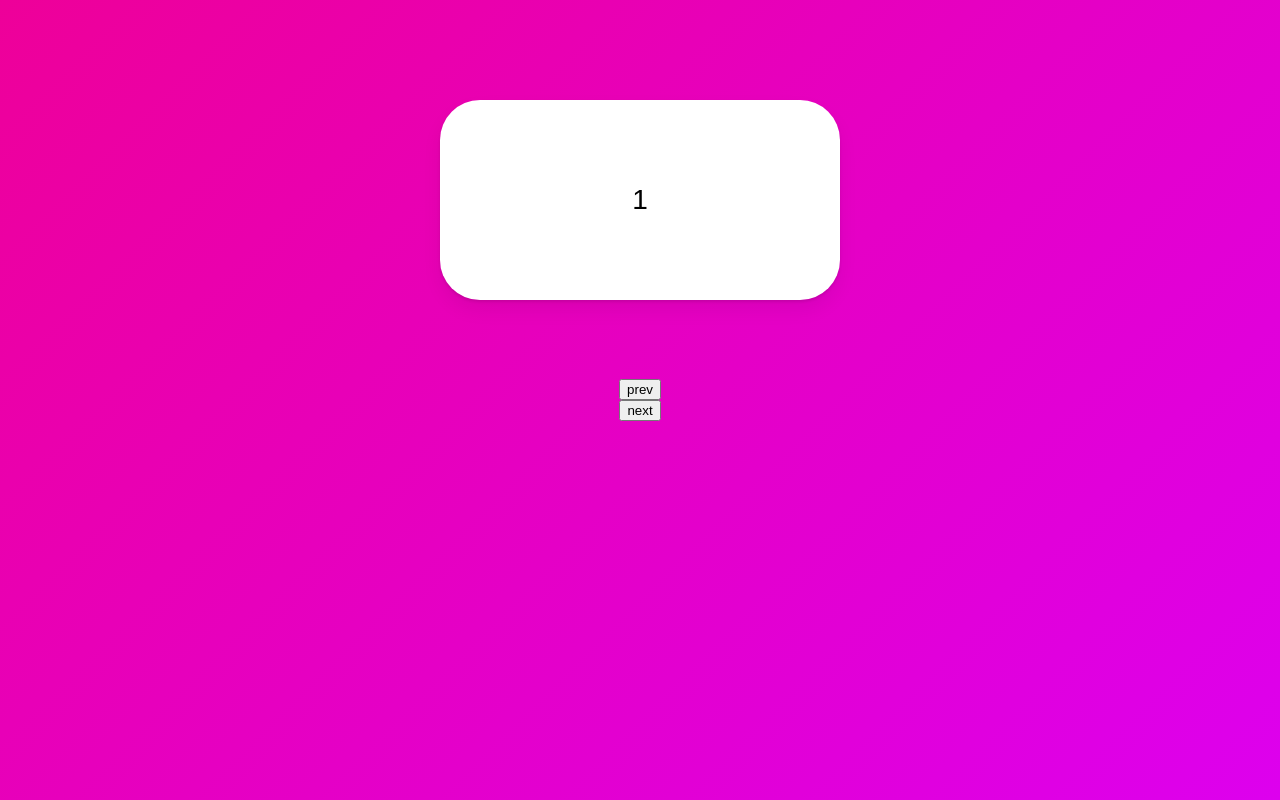
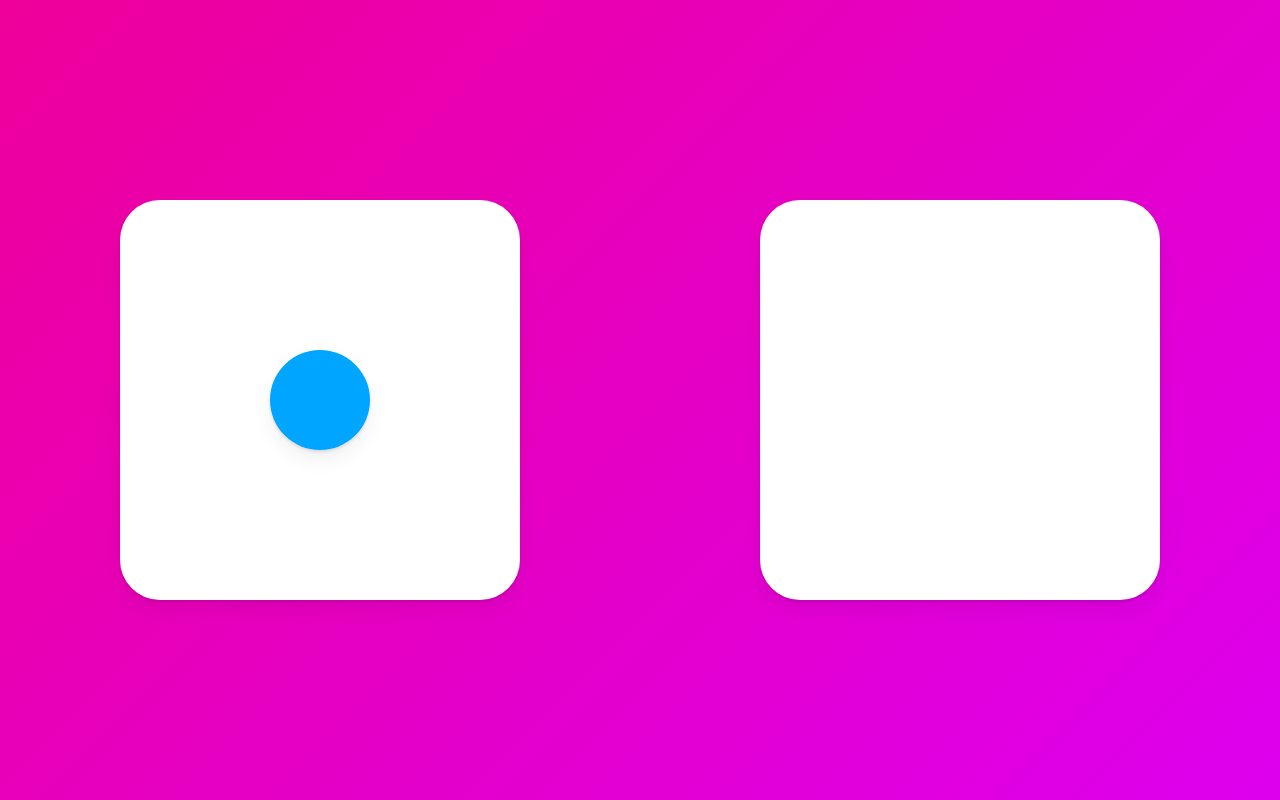
Before and after one commit to seorang42/framer-motion, a React (Create React App) app: page / in a window 1280 px wide. Built offline with nearby package versions, Linux system fonts and the light colour scheme.

Commit message:
8.14 You Need to Watch This

```diff
--- a/src/App.tsx
+++ b/src/App.tsx
@@ -1,79 +1,48 @@
 import styled from "styled-components";
-import { AnimatePresence, motion } from "framer-motion";
+import { motion } from "framer-motion";
 import { useState } from "react";
 
 const Wrapper = styled(motion.div)`
   display: flex;
-  flex-direction: column;
   width: 100vw;
   height: 100vh;
-  justify-content: center;
+  justify-content: space-around;
   align-items: center;
 `;
 
 const Box = styled(motion.div)`
   width: 400px;
-  height: 200px;
-  position: absolute;
-  top: 100px;
+  height: 400px;
   display: flex;
   justify-content: center;
   align-items: center;
-  font-size: 28px;
   background-color: rgba(255, 255, 255, 1);
   border-radius: 40px;
   box-shadow: 0 2px 3px rgba(0, 0, 0, 0.1), 0 10px 20px rgba(0, 0, 0, 0.06);
 `;
 
-const box = {
-  entry: (isBack: boolean) => ({
-    x: isBack ? -500 : 500,
-    opacity: 0,
-    scale: 0,
-  }),
-  center: {
-    x: 0,
-    opacity: 1,
-    scale: 1,
-    transition: {
-      duration: 0.3,
-    },
-  },
-  exit: (isBack: boolean) => ({
-    x: isBack ? 500 : -500,
-    opacity: 0,
-    scale: 0,
-    transition: { duration: 0.3 },
-  }),
-};
+const Circle = styled(motion.div)`
+  background-color: #00a5ff;
+  width: 100px;
+  height: 100px;
+  box-shadow: 0 2px 3px rgba(0, 0, 0, 0.1), 0 10px 20px rgba(0, 0, 0, 0.06);
+`;
 
 function App() {
-  const [visible, setVisible] = useState(1);
-  const [back, setBack] = useState(false);
-  const nextPlease = () => {
-    setBack(false);
-    setVisible((prev) => (prev === 10 ? 10 : prev + 1));
-  };
-  const prevPlease = () => {
-    setBack(true);
-    setVisible((prev) => (prev === 1 ? 1 : prev - 1));
-  };
+  const [clicked, setClicked] = useState(false);
+  const toggleClicked = () => setClicked((prev) => !prev);
   return (
-    <Wrapper>
-      <AnimatePresence mode="wait" custom={back}>
-        <Box
-          custom={back}
-          variants={box}
-          initial="entry"
-          animate="center"
-          exit="exit"
-          key={visible}
-        >
-          {visible}
-        </Box>
-      </AnimatePresence>
-      <button onClick={prevPlease}>prev</button>
-      <button onClick={nextPlease}>next</button>
+    <Wrapper onClick={toggleClicked}>
+      <Box>
+        {!clicked ? (
+          <Circle layoutId="circle" style={{ borderRadius: 50 }} />
+        ) : null}
+      </Box>
+      <Box>
+        {clicked ? (
+          <Circle layoutId="circle" style={{ borderRadius: 0, scale: 2 }} />
+        ) : null}
+      </Box>
     </Wrapper>
   );
 }
```
